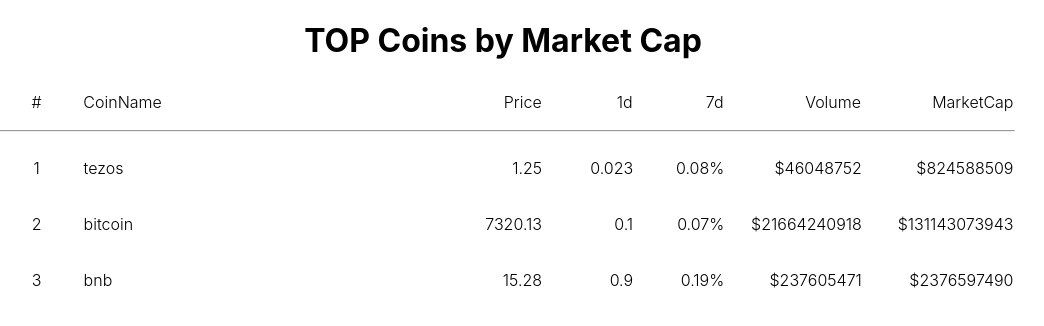
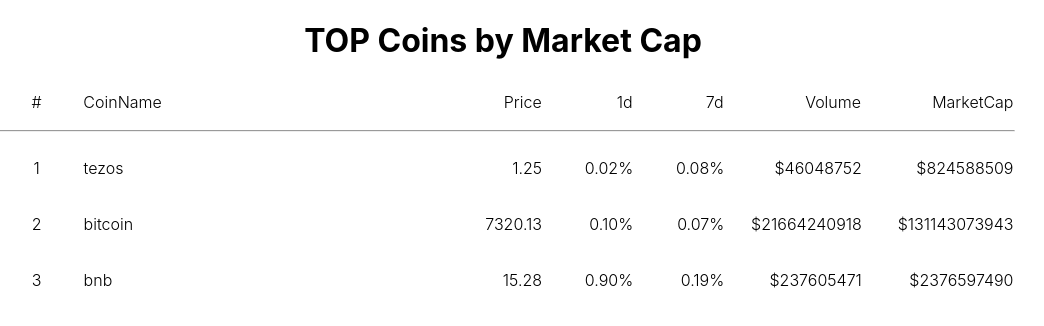
Before and after one commit to yujiawei427/Crypo-app, a React (Create React App) app: page / in a window 1280 px wide. Shown: the top 326 px of the page, without its empty margins (137-1181 px from the left). Built offline with nearby package versions, Linux system fonts and the light colour scheme.

Commit message:
before express

```diff
--- a/src/App.js
+++ b/src/App.js
@@ -2,8 +2,6 @@
 import styled from 'styled-components';
 import CoinDisplay from './components/CoinDisplay';
 import Title from './components/Title';
-
-const AttritubesLayout = styled.div``;
 
 const Layout = styled.div`
   margin: 0 calc(10%);
--- a/src/components/CoinDisplay/CoinDisplay.jsx
+++ b/src/components/CoinDisplay/CoinDisplay.jsx
@@ -65,7 +65,7 @@
                 <Order>{list.order}</Order>
                 <CoinName>{list.coinName}</CoinName>
                 <Price>{list.price}</Price>
-                <OneDay>{list.oneDay}</OneDay>
+                <OneDay>{`${list.oneDay.toFixed(2)}%`}</OneDay>
                 <SevenDays>{`${list.sevenDays.toFixed(2)}%`}</SevenDays>
                 <Volume>${list.volume}</Volume>
                 <MarketCap>${list.marketCap}</MarketCap>
@@ -82,6 +82,8 @@
   lists: PropTypes.arrayOf(PropTypes.shape({
     Order: PropTypes.number,
     coinName: PropTypes.string,
+    oneDay: PropTypes.number,
+    sevenDays: PropTypes.number,
     price: PropTypes.number,
     volume: PropTypes.number,
     marketCap: PropTypes.number,
```
Also changed, not shown: 1 other file (tests, documents, lock files or other folders).
